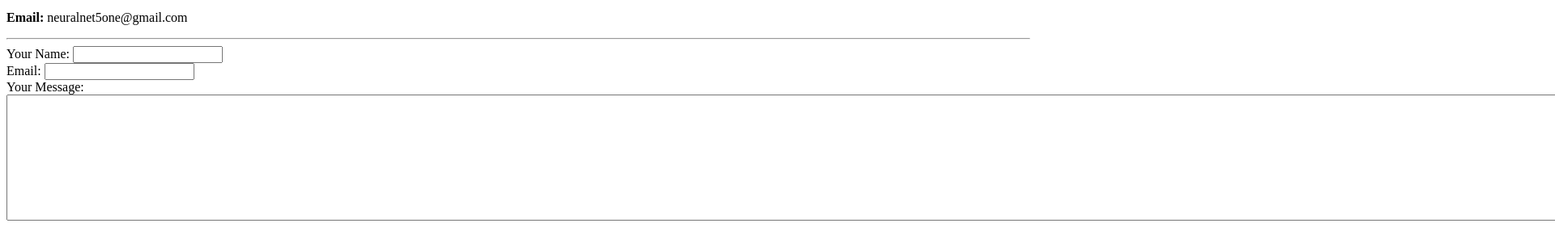
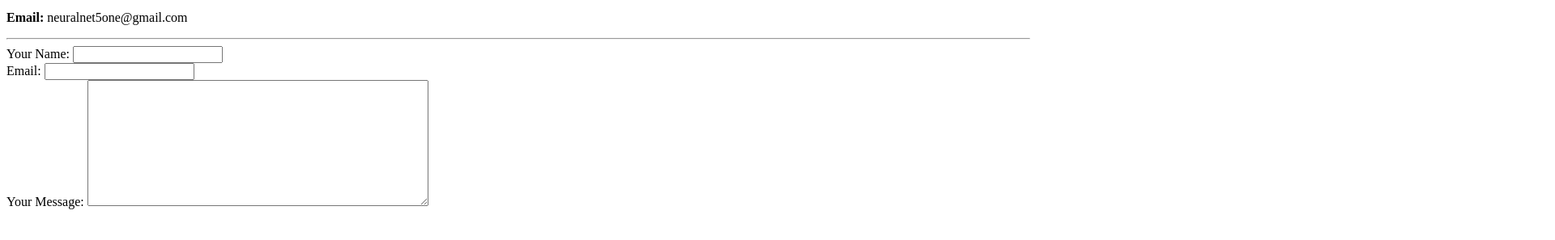
Before and after one commit to NeuralNet5one/CV, a plain HTML site: page Contact.html in a window 1280 px wide. Shown: the part 101-398 px from the top of the page at 81% size, 1920 px wide, since content can reach past the window. Drawn offline with Linux system fonts and the light colour scheme.

Commit message:
Add files via upload

```diff
--- a/Contact.html
+++ b/Contact.html
@@ -18,7 +18,7 @@
     <label>Email:</label>
     <input type="email" name="" value=""><br>
     <label>Your Message:</label>
-    <textarea name="name" rows="10" cols="250"></textarea>
+    <textarea name="name" rows="10" cols="50"></textarea>
   </form>
 </body>
 
```
Also changed, not shown: index.html (+2 -1 lines).
